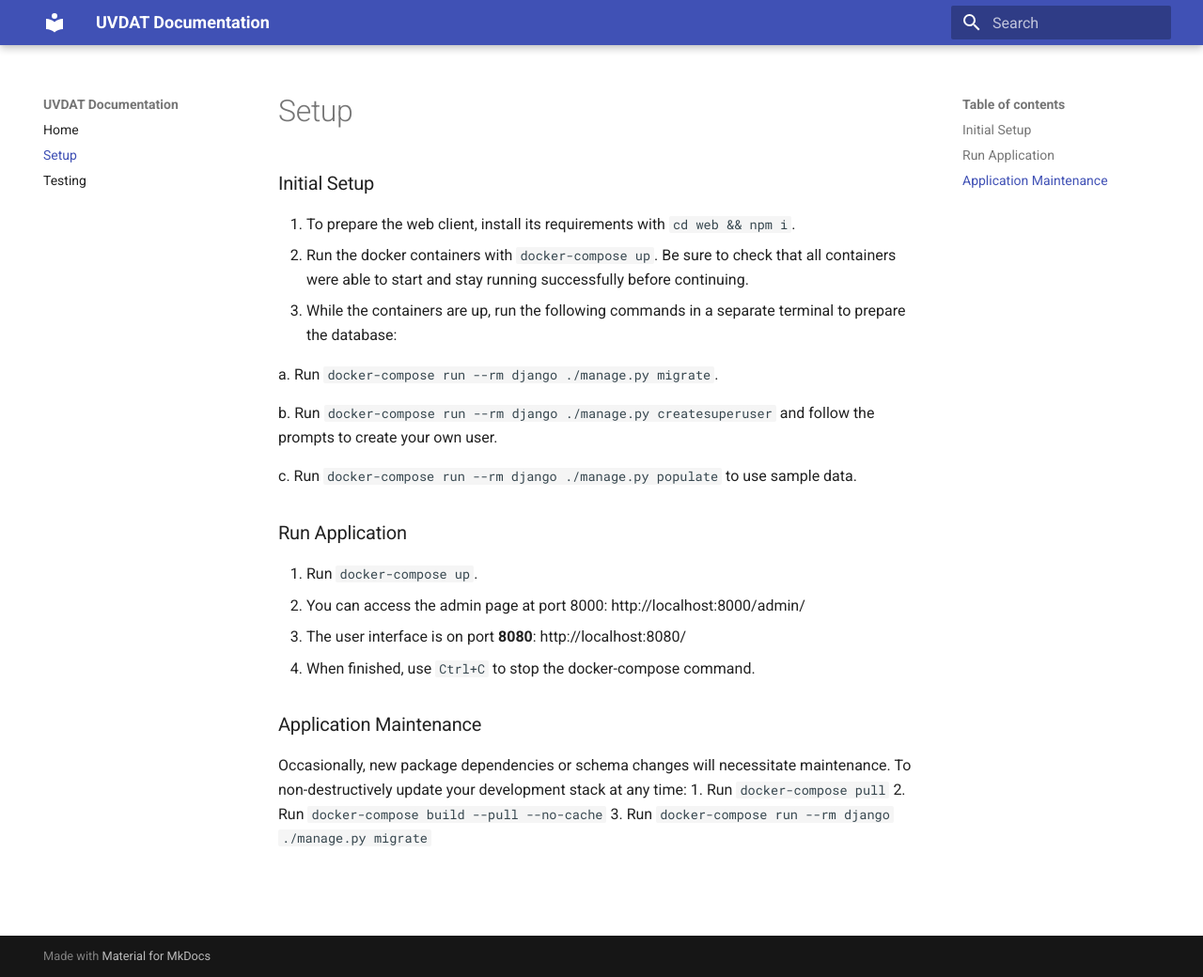
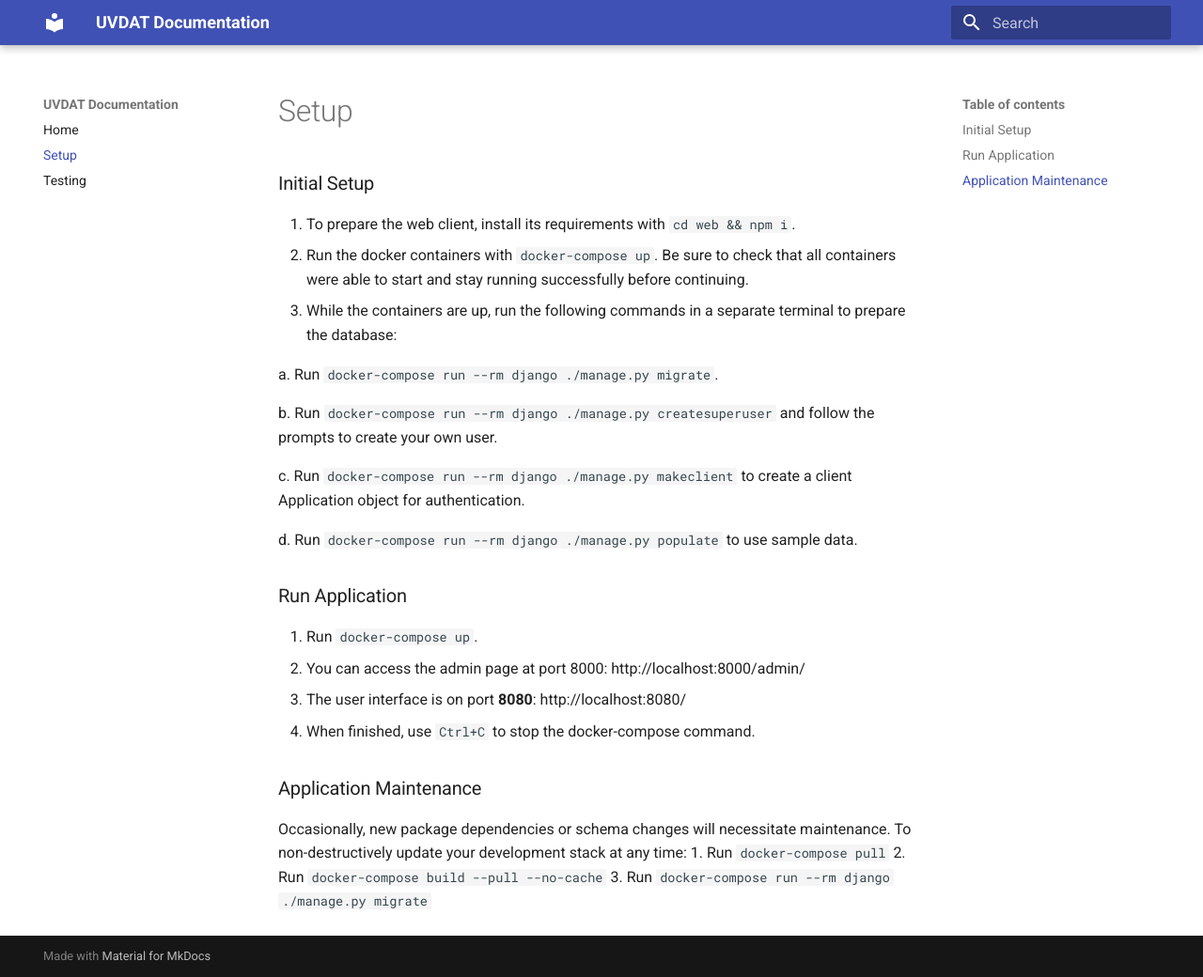
Before and after one commit to OpenGeoscience/uvdat, an MkDocs documentation site: the page built from docs/setup.md, in a window 1280 px wide and 1040 px high. Shown: the whole window at 94% size. Built offline with MkDocs 1.6.1 and Material for MkDocs 9.7.7, drawn with Linux system fonts in a browser that asks for light colours.

Commit message:
docs: Add `makeclient` step to Setup Guide

```diff
--- a/docs/setup.md
+++ b/docs/setup.md
@@ -8,7 +8,10 @@
    b. Run `docker-compose run --rm django ./manage.py createsuperuser`
      and follow the prompts to create your own user.
 
-   c. Run `docker-compose run --rm django ./manage.py populate` to use sample data.
+   c. Run `docker-compose run --rm django ./manage.py makeclient` to create a client Application object for authentication.
+
+   d. Run `docker-compose run --rm django ./manage.py populate` to use sample data.
+
 
 ### Run Application
 1. Run `docker-compose up`.
```
